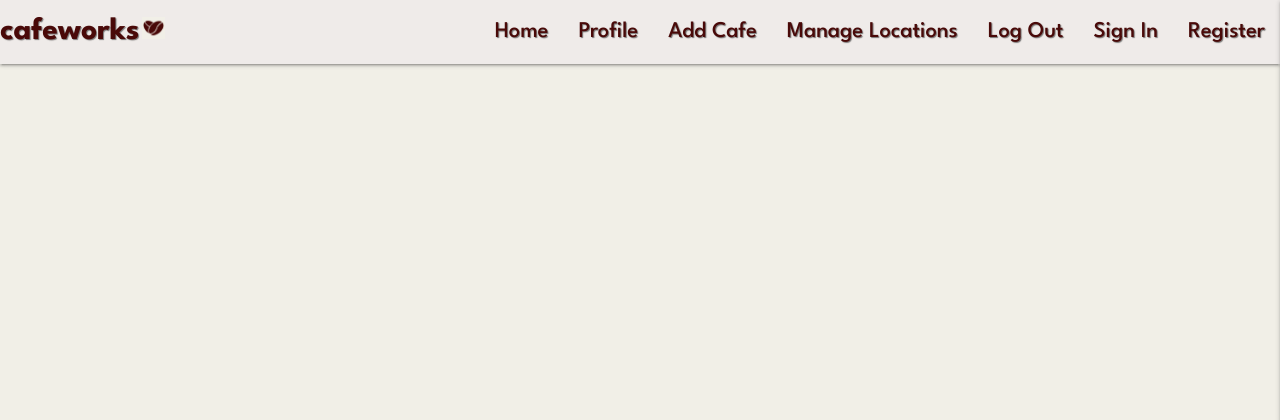
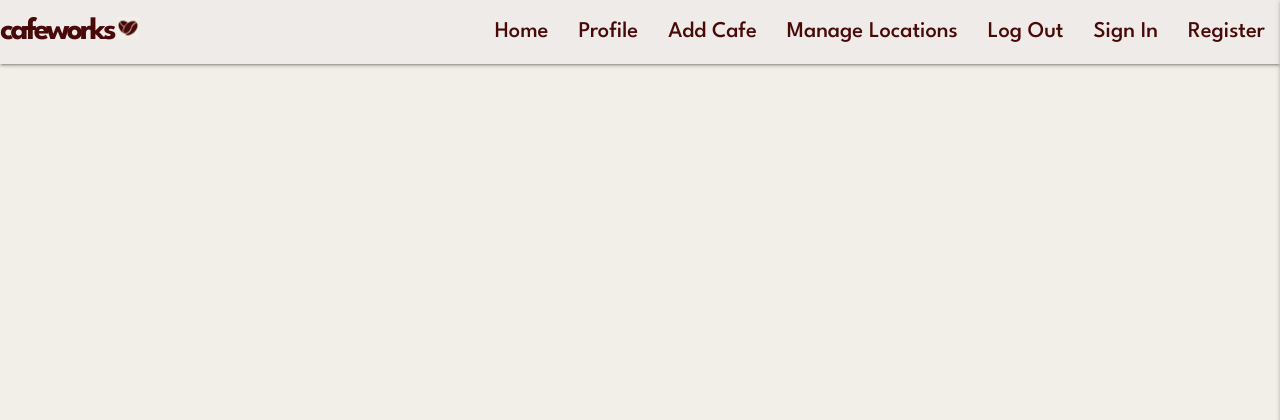
Before and after one commit to tarahwaters/milestone-project3, a Flask app: page / in a window 1280 px wide. Shown: the top 420 px of the page. Run offline with Flask 3, Linux system fonts and the light colour scheme; data that the repository does not hold is empty; some libraries are stand-ins or nearby versions.

Commit message:
Add letter-spacing style to brand logo and comment out text-shadow class

```diff
--- a/static/css/style.css
+++ b/static/css/style.css
@@ -23,6 +23,7 @@ h2, h3, h4 {
     font-family:'League Spartan';
     font-weight: 700;
     color: #490908 !important;
+    letter-spacing: -0.09em;
 }
 
 .cafeworks-beans {
@@ -38,9 +39,9 @@ nav ul a {
     color: #490908 !important;
 }
 
-.text-shadow {
+/* .text-shadow {
     text-shadow: 1px 0.5px 1px rgba(0, 0, 0, 0.5);
-}
+} */
 
 /* Register Page */
 
```
